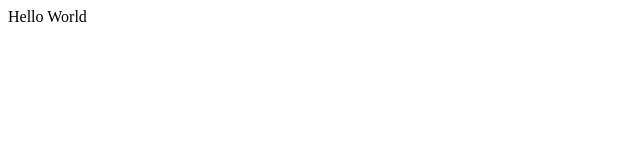
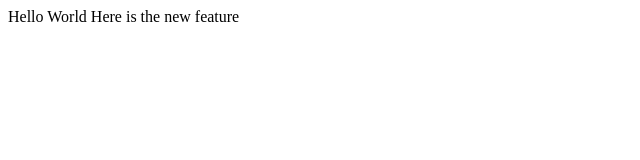
Before and after one commit to woodai0120/Lecture1, a plain HTML site: page index.html in a window 1280 px wide. Shown: the whole page, without its empty margins (0-640 px from the left). Drawn offline with Linux system fonts and the light colour scheme.

Commit message:
add another line

```diff
--- a/index.html
+++ b/index.html
@@ -5,5 +5,6 @@
     </head>
     <body>
         Hello World
+        Here is the new feature
     </body>
 </html>
```
